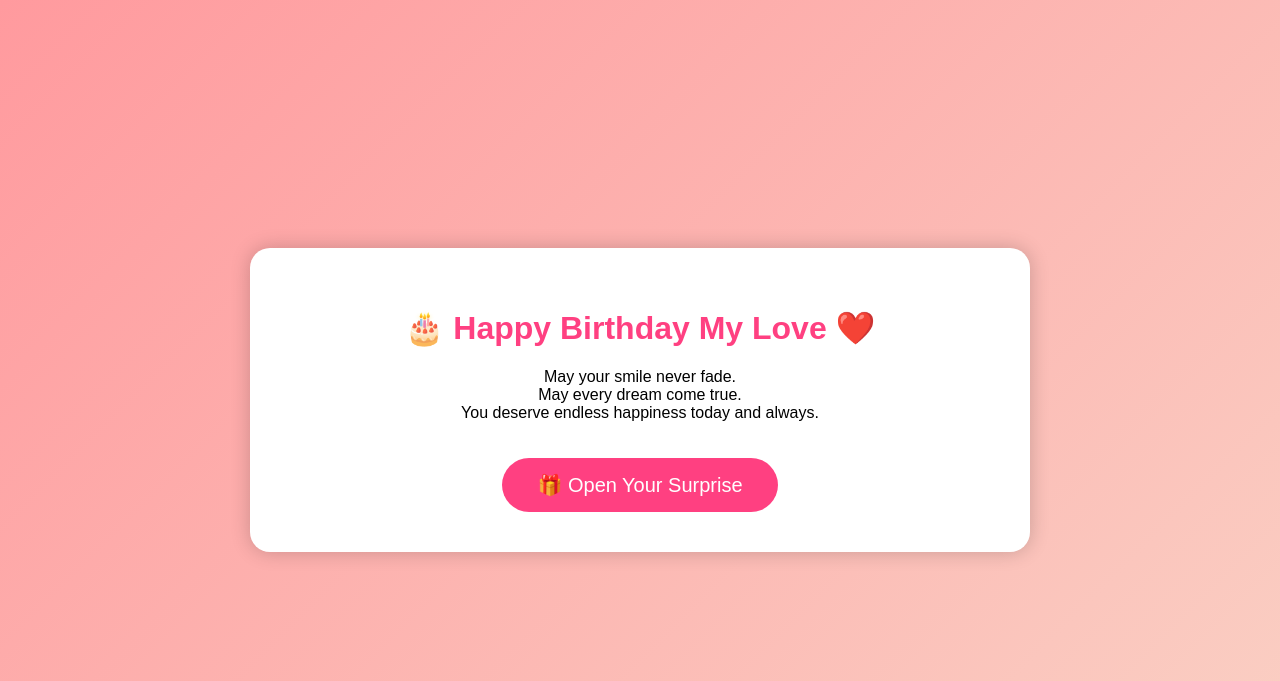
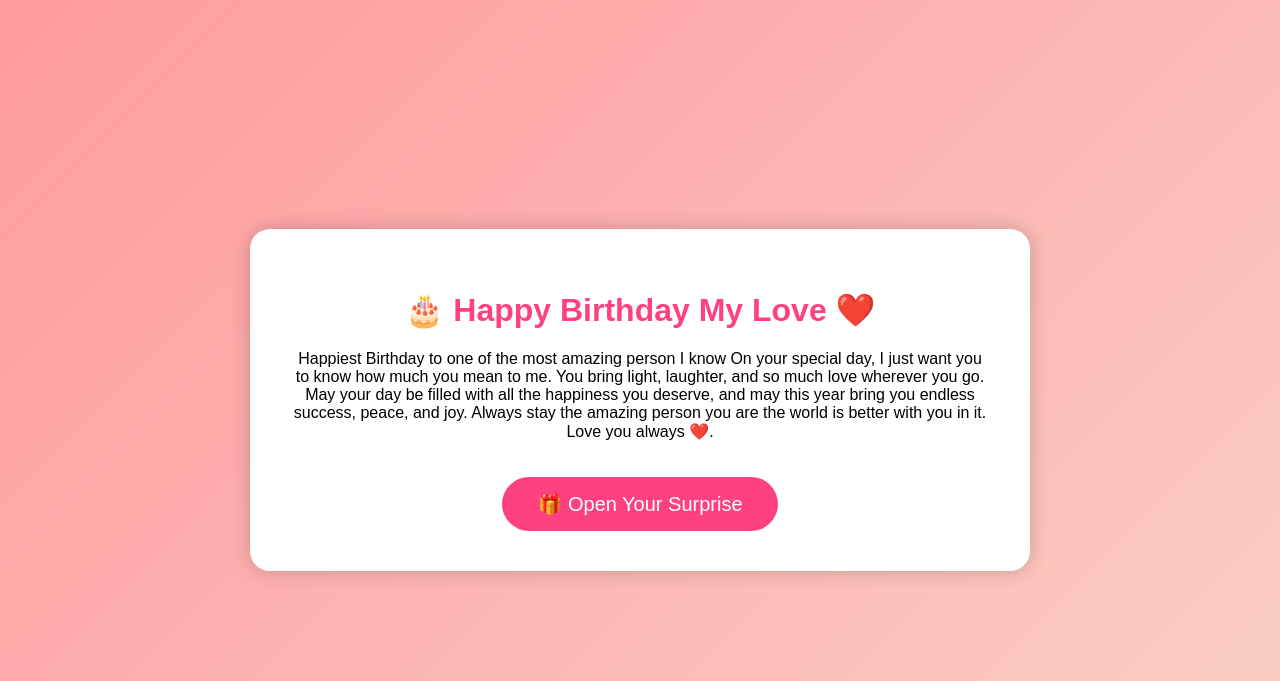
Before and after one commit to shubhamshar4-lab/RomanticWebsite, a Flask app: page / in a window 1280 px wide. Shown: the top 681 px of the page. Run offline with Flask 2, Linux system fonts and the light colour scheme.

Commit message:
Update index.html message

```diff
--- a/RomanticWebsite/templates/index.html
+++ b/RomanticWebsite/templates/index.html
@@ -128,9 +128,13 @@
         <h1>🎂 Happy Birthday My Love ❤️</h1>
 
         <p>
-            May your smile never fade.<br>
-            May every dream come true.<br>
-            You deserve endless happiness today and always.
+            Happiest Birthday to one of the most amazing person I know
+            On your special day, I just want you to know how much you mean to me.
+            You bring light, laughter, and so much love wherever you go.
+            May your day be filled with all the happiness you deserve,
+            and may this year bring you endless success, peace, and joy.
+            Always stay the amazing person you are the world is better with you in it.
+            Love you always ❤️.
         </p>
 
         <button onclick="showSurprise()">
@@ -143,23 +147,26 @@
 
             <p>
 
-                Thank you for being patient with me,<br><br>
+                HAPPIEST BIRTHDAY MY GIRL❤️
+                I love you much that i don't know if I could finish this paragraph because words really can't explain my love towards you,
+                but I might be your future husband and you be my last girlfriend ever and I'm so happy that God brought me you.
+                You're like my other half and without you I don't know where l'd be.
+                You keep me on the right track and you're always there for me
+                You are my world and I never want to lose you, you'll never have to worry about me cheating or leaving you ,
+                because you are the only one my everything crave,
+                Thank you for loving me for who I am. Thank you for making me laugh and smile when I'm sad or have a bad day.
+                I still get excited when I see your name my phone
+                You're always on my mind You're all I want, all I need. You're my whole entire world.
+                you know I love you and I tell you everyday to remind you,
+                but you'll never know how much I love you because my love for you can't be expressed in words.
+                I know I'm not the best, but I'll always be here for you How I wish that ,
+                I could spend my whole life under the skies watching the stars with you?
+                No amount of distance, pain, fights or differences in opinion can break my bond with you
+                You are my strength and weakness at same time
+                I love you most till my death❤️
 
-                Mujhe hasane ke liye,<br>
 
-                Meri baatein sunne ke liye,<br>
 
-                Aur meri life ko itna beautiful banane ke liye.<br><br>
-
-                Today forget every worry,<br>
-
-                Laugh a little louder,<br>
-
-                Smile a little longer,<br>
-
-                And enjoy your special day.<br><br>
-
-                Happy Birthday My Love ❤️
 
             </p>
 
```
